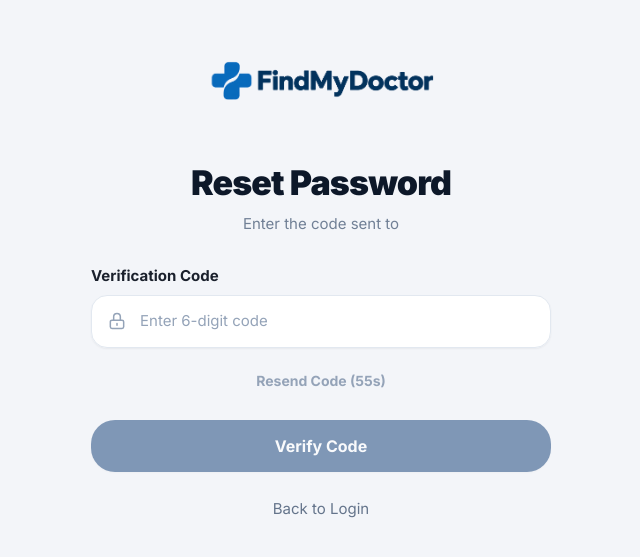
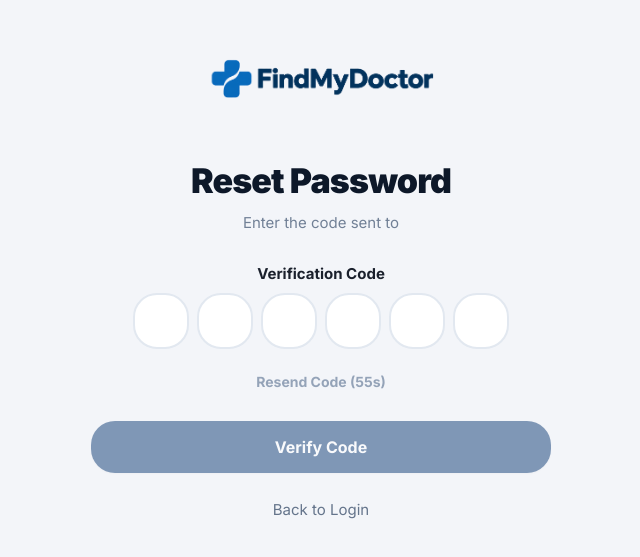
Before and after one commit to brendan-flores/FindMyDoctor, a Next.js app in the folder web/: page /doctor/reset-password in a window 1280 px wide. Shown: the part 119-676 px from the top of the page, without its empty margins (319-959 px from the left). Built offline with nearby package versions, Linux system fonts and the light colour scheme; no server answers.

Commit message:
[Flores][feat] add box-style OTP input component for web password reset

```diff
--- a/web/src/app/doctor/reset-password/page.tsx
+++ b/web/src/app/doctor/reset-password/page.tsx
@@ -4,6 +4,7 @@ import { useState, useEffect } from 'react';
 import { useRouter, useSearchParams } from 'next/navigation';
 import { passwordResetApi } from '@/lib/api/authApi';
 import Toast from '@/components/ui/Toast';
+import OtpInput from '@/components/ui/OtpInput';
 
 export default function DoctorResetPassword() {
   const searchParams = useSearchParams();
@@ -213,34 +214,13 @@ export default function DoctorResetPassword() {
         {!isVerified ? (
           /* Step 1: Verification code only */
           <form onSubmit={handleVerifyCode} className="w-full space-y-5">
-            <div className="space-y-2">
-              <label htmlFor="otp" className="block text-[15px] font-bold text-[#1A202C]">
-                Verification Code
-              </label>
-              <div className="relative rounded-2xl shadow-sm">
-                <div className="pointer-events-none absolute inset-y-0 left-0 flex items-center pl-4 text-[#94A3B8]">
-                  <svg className="h-5 w-5" fill="none" stroke="currentColor" viewBox="0 0 24 24">
-                    <path
-                      d="M12 15v2m-6 4h12a2 2 0 002-2v-6a2 2 0 00-2-2H6a2 2 0 00-2 2v6a2 2 0 002 2zm10-10V7a4 4 0 00-8 0v4h8z"
-                      strokeLinecap="round"
-                      strokeLinejoin="round"
-                      strokeWidth="1.8"
-                    ></path>
-                  </svg>
-                </div>
-                <input
-                  id="otp"
-                  type="text"
-                  value={otp}
-                  onChange={(e) => setOtp(e.target.value.replace(/\D/g, '').slice(0, 6))}
-                  placeholder="Enter 6-digit code"
-                  required
-                  disabled={isVerifying}
-                  maxLength={6}
-                  className="block w-full rounded-2xl border border-[#E2E8F0] bg-white py-3.5 pl-12 pr-4 text-[15px] text-gray-900 placeholder-[#94A3B8] focus:border-[#1A62CD] focus:bg-white focus:outline-none focus:ring-2 focus:ring-[#1A62CD]/20 transition-all duration-150 disabled:opacity-50 disabled:cursor-not-allowed"
-                />
-              </div>
-            </div>
+            <OtpInput
+              value={otp}
+              onChange={setOtp}
+              onComplete={handleVerifyCode}
+              disabled={isVerifying}
+              error={!!error}
+            />
 
             {/* Resend Code Button */}
             <div className="text-center">
--- a/web/src/app/secretary/reset-password/page.tsx
+++ b/web/src/app/secretary/reset-password/page.tsx
@@ -4,6 +4,7 @@ import { useState, useEffect } from 'react';
 import { useRouter, useSearchParams } from 'next/navigation';
 import { passwordResetApi } from '@/lib/api/authApi';
 import Toast from '@/components/ui/Toast';
+import OtpInput from '@/components/ui/OtpInput';
 
 export default function SecretaryResetPassword() {
   const searchParams = useSearchParams();
@@ -213,34 +214,13 @@ export default function SecretaryResetPassword() {
         {!isVerified ? (
           /* Step 1: Verification code only */
           <form onSubmit={handleVerifyCode} className="w-full space-y-5">
-            <div className="space-y-2">
-              <label htmlFor="otp" className="block text-[15px] font-bold text-[#1A202C]">
-                Verification Code
-              </label>
-              <div className="relative rounded-2xl shadow-sm">
-                <div className="pointer-events-none absolute inset-y-0 left-0 flex items-center pl-4 text-[#94A3B8]">
-                  <svg className="h-5 w-5" fill="none" stroke="currentColor" viewBox="0 0 24 24">
-                    <path
-                      d="M12 15v2m-6 4h12a2 2 0 002-2v-6a2 2 0 00-2-2H6a2 2 0 00-2 2v6a2 2 0 002 2zm10-10V7a4 4 0 00-8 0v4h8z"
-                      strokeLinecap="round"
-                      strokeLinejoin="round"
-                      strokeWidth="1.8"
-                    ></path>
-                  </svg>
-                </div>
-                <input
-                  id="otp"
-                  type="text"
-                  value={otp}
-                  onChange={(e) => setOtp(e.target.value.replace(/\D/g, '').slice(0, 6))}
-                  placeholder="Enter 6-digit code"
-                  required
-                  disabled={isVerifying}
-                  maxLength={6}
-                  className="block w-full rounded-2xl border border-[#E2E8F0] bg-white py-3.5 pl-12 pr-4 text-[15px] text-gray-900 placeholder-[#94A3B8] focus:border-[#1A62CD] focus:bg-white focus:outline-none focus:ring-2 focus:ring-[#1A62CD]/20 transition-all duration-150 disabled:opacity-50 disabled:cursor-not-allowed"
-                />
-              </div>
-            </div>
+            <OtpInput
+              value={otp}
+              onChange={setOtp}
+              onComplete={handleVerifyCode}
+              disabled={isVerifying}
+              error={!!error}
+            />
 
             {/* Resend Code Button */}
             <div className="text-center">
--- /dev/null
+++ b/web/src/components/ui/OtpInput.tsx
@@ -0,0 +1,104 @@
+'use client';
+
+import { useState, useEffect } from 'react';
+
+interface OtpInputProps {
+  length?: number;
+  value: string;
+  onChange: (value: string) => void;
+  onComplete?: (value: string) => void;
+  disabled?: boolean;
+  error?: boolean;
+}
+
+export default function OtpInput({
+  length = 6,
+  value,
+  onChange,
+  onComplete,
+  disabled = false,
+  error = false,
+}: OtpInputProps) {
+  const [focusedIndex, setFocusedIndex] = useState<number | null>(null);
+
+  const handleChange = (index: number, e: React.ChangeEvent<HTMLInputElement>) => {
+    const newValue = e.target.value.replace(/\D/g, '').slice(0, 1);
+    const otpArray = value.split('');
+    otpArray[index] = newValue;
+    const newOtp = otpArray.join('');
+
+    onChange(newOtp);
+
+    if (newValue && index < length - 1) {
+      const nextInput = document.getElementById(`otp-${index + 1}`);
+      nextInput?.focus();
+    } else if (!newValue && index > 0) {
+      const prevInput = document.getElementById(`otp-${index - 1}`);
+      prevInput?.focus();
+    }
+
+    if (newOtp.length === length && onComplete) {
+      onComplete(newOtp);
+    }
+  };
+
+  const handleKeyDown = (index: number, e: React.KeyboardEvent<HTMLInputElement>) => {
+    if (e.key === 'Backspace' && !value[index] && index > 0) {
+      const prevInput = document.getElementById(`otp-${index - 1}`);
+      prevInput?.focus();
+    }
+  };
+
+  const handlePaste = (e: React.ClipboardEvent) => {
+    e.preventDefault();
+    const pastedText = e.clipboardData.getData('text');
+    const digits = pastedText.replace(/\D/g, '').slice(0, length);
+
+    if (digits.length === length) {
+      onChange(digits);
+      if (onComplete) {
+        onComplete(digits);
+      }
+    }
+  };
+
+  const getBorderColor = (index: number, hasValue: boolean) => {
+    if (error) return 'border-red-500';
+    if (focusedIndex === index) return 'border-[#1A62CD]';
+    if (hasValue) return 'border-[#1A62CD]';
+    return 'border-[#E2E8F0]';
+  };
+
+  const getBgColor = (index: number, hasValue: boolean) => {
+    if (error) return 'bg-red-50';
+    if (focusedIndex === index) return 'bg-white';
+    if (hasValue) return 'bg-[#1A62CD]/5';
+    return 'bg-white';
+  };
+
+  return (
+    <div className="flex flex-col items-center gap-2" onPaste={handlePaste}>
+      <label className="text-[15px] font-bold text-[#1A202C]">
+        Verification Code
+      </label>
+      <div className="flex gap-2">
+        {Array.from({ length }).map((_, index) => (
+          <input
+            key={index}
+            id={`otp-${index}`}
+            type="text"
+            inputMode="numeric"
+            maxLength={1}
+            value={value[index] || ''}
+            onChange={(e) => handleChange(index, e)}
+            onKeyDown={(e) => handleKeyDown(index, e)}
+            onFocus={() => setFocusedIndex(index)}
+            onBlur={() => setFocusedIndex(null)}
+            disabled={disabled}
+            className={`w-14 h-14 text-center text-2xl font-bold text-[#0D1829] rounded-xl border-2 transition-all duration-150 focus:outline-none focus:ring-2 focus:ring-[#1A62CD]/20 disabled:opacity-50 disabled:cursor-not-allowed ${getBorderColor(index, !!value[index])} ${getBgColor(index, !!value[index])}`}
+          />
+        ))}
+      </div>
+    </div>
+  );
+}
```
